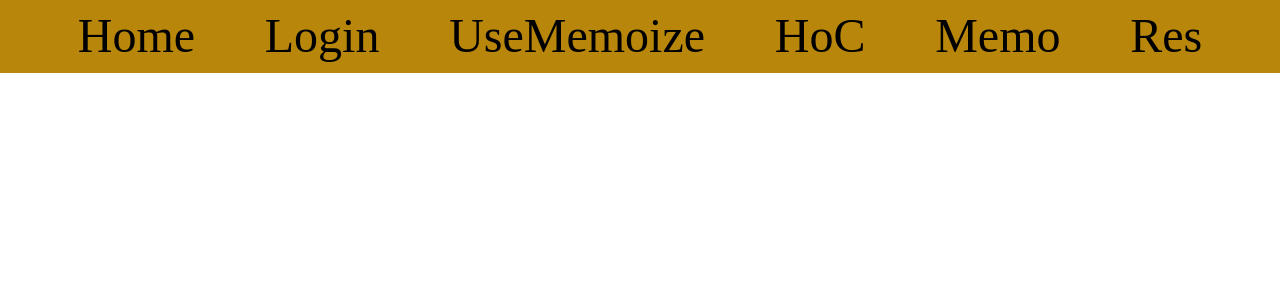
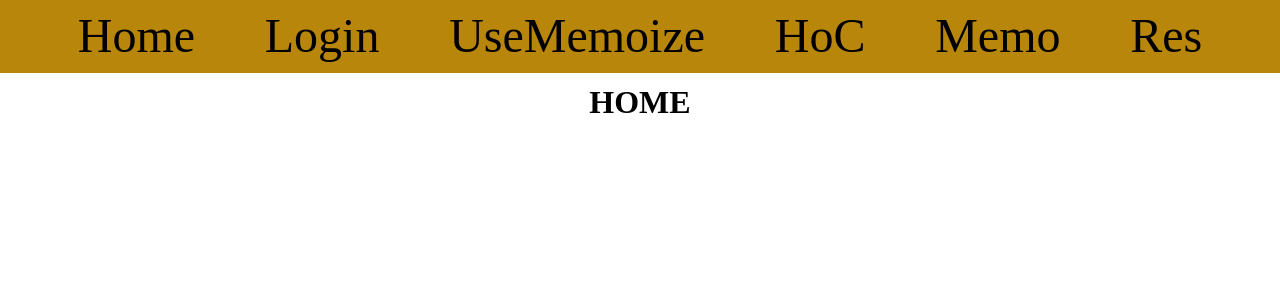
Before and after one commit to Rubini17/mern, a React (Vite) app in the folder FrontendMERN/: page / in a window 1280 px wide. Shown: the top 300 px of the page. Built offline with nearby package versions, Linux system fonts and the light colour scheme.

Commit message:
day13_an4

```diff
--- a/FrontendMERN/src/App.jsx
+++ b/FrontendMERN/src/App.jsx
@@ -23,7 +23,7 @@
     <BrowserRouter>
     <NavBar/>
     <Routes>
-    <Route path='/home' element={<Home/>}/>
+    <Route path='/' element={<Home/>}/>
        <Route path='/about'element={<About/>}/>
       <Route path='/login' element={<Login/>}/>
       <Route path='/signup' element={<Signup/>}/>
--- a/FrontendMERN/src/components/functionalcomp/navbar.jsx
+++ b/FrontendMERN/src/components/functionalcomp/navbar.jsx
@@ -11,7 +11,7 @@
     return(
         <header>
             <nav>
-                <li><Link to='/home' class="link">Home</Link></li>
+                <li><Link to='/' class="link">Home</Link></li>
                 <li><Link to='/login' class="link">Login</Link></li>
                 {/* <li><Link to='/about' class="link">About</Link></li>
                 <li><Link to='/gallery' class="link">Gallery</Link></li>
```
